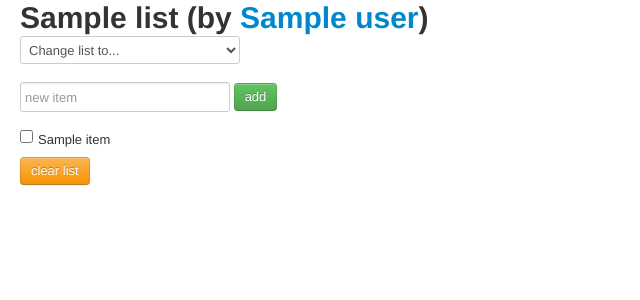
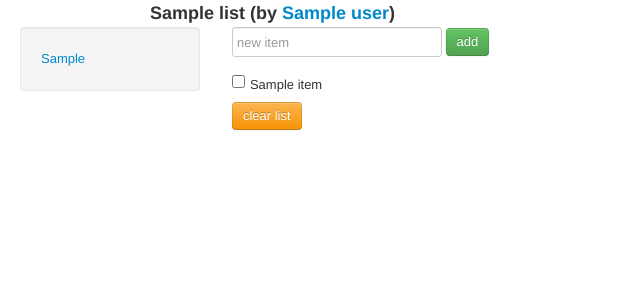
Before and after one commit to JamieHouston/writenow, a Django app: template lists/templates/list.html in a window 1280 px wide. Shown: the top 300 px of the page, without its empty margins (0-640 px from the left). Run offline with Django 3.2, Linux system fonts and the light colour scheme; the template is opened without the code that fills it: most values are stand-ins (such as "Sample title", 1, 10 or a date in 2020); some libraries are stand-ins or nearby versions.

Commit message:
updating layout

```diff
--- a/lists/templates/list.html
+++ b/lists/templates/list.html
@@ -9,19 +9,22 @@ $(document).ready(function() {
 </script>
 {% endblock %}
 {% block content %}
-	<h1>{{ list }} (by <a href="/{{ list.user.username }}/">{{ list.user }}</a>)</h1>
-	<div class="form-horizontal">
-		<div class="control-group">
-			<div>
-				<select id="choose_list">
-					<option>Change list to...</option>
-					{% for user_list in user_lists %}
-						<option value="{{ user_list.get_absolute_url }}">{{ user_list }}</option>
-					{% endfor %}
-				</select>
-			</div>
+	<div class="row-fluid">
+		<div class="offset1">
+			<h3>{{ list }} (by <a href="/{{ list.user.username }}/">{{ list.user }}</a>)</h1>
 		</div>
 	</div>
+	<div class="row-fluid">
+	<div class="span2">
+		<div class="well sidebar-nav">
+			<ul class="nav nav-list">
+			{% for user_list in user_lists %}
+				<li><a href="{{ user_list.get_absolute_url }}">{{ user_list }}</a></li>
+			{% endfor %}
+			</ul>
+		</div>
+	</div>
+	<div class="span6">
 		<div class="row-fluid">
 			<div class="form-inline">
 				<input type="text" placeholder="new item" id="new_item" name="new_item" class="input-large">
@@ -41,4 +44,6 @@ $(document).ready(function() {
 			</div>
 		</div>
 		<div><input type="button" id="clear_list" value="clear list" class="btn btn-warning"></div>
+	</div>
+</div>
 {% endblock %}
```
